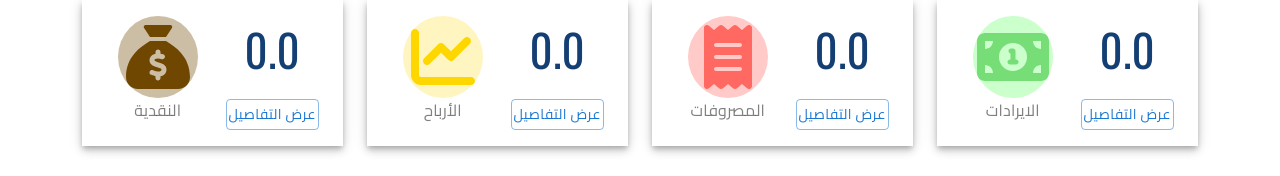
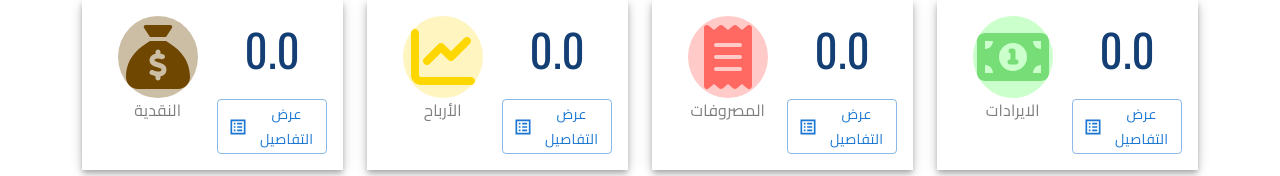
Before and after one commit to AhmedAl-Majidi/fms-dashboard-master, a React (Vite) app: page / in a window 1280 px wide. Shown: the part 152-328 px from the top of the page. Built offline with nearby package versions, Linux system fonts and the light colour scheme.

Commit message:
adding icon to "show details" button

```diff
--- a/src/components/GlCard.jsx
+++ b/src/components/GlCard.jsx
@@ -23,6 +23,7 @@ import "./component.css";
 import { Grid, Box } from "@mui/material";
 import Slide from '@mui/material/Slide';
 import numeral from 'numeral';
+import ListAltSharpIcon from '@mui/icons-material/ListAltSharp';
 
 function PaperComponent(props) {
   return (
@@ -75,7 +76,8 @@ export default function GlCard(props) {
                 {formattedBalance()}
               </div>
               <div className="col text-center mt-3">
-                <Button variant="outlined" sx={{ fontFamily: "cairo", padding: "2px" }}
+                <Button size="medium" variant="outlined" sx={{ fontFamily: "cairo", padding: "2px", paddingRight: "5px" }}
+                  endIcon={<ListAltSharpIcon sx={{ marginRight: "8px" }} />}
                   onClick={handleClickOpen}>
                   عرض التفاصيل</Button>
               </div>
```
